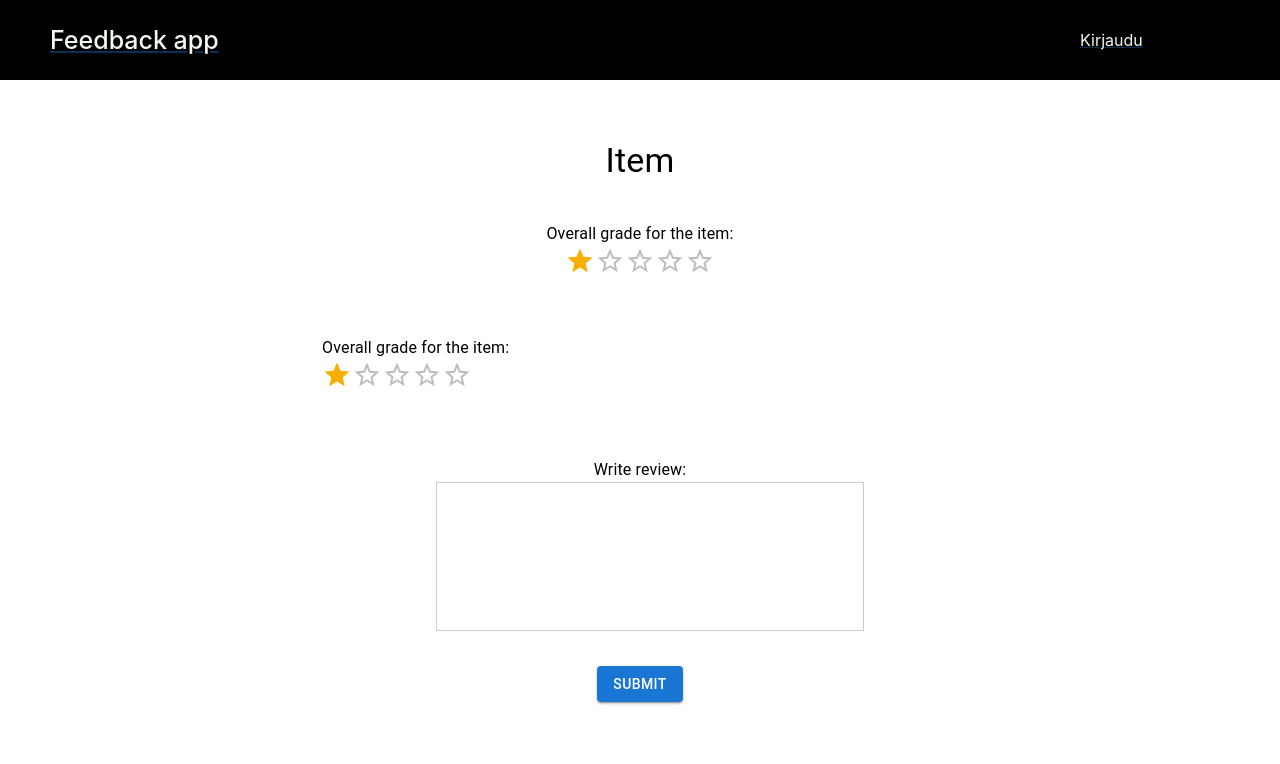
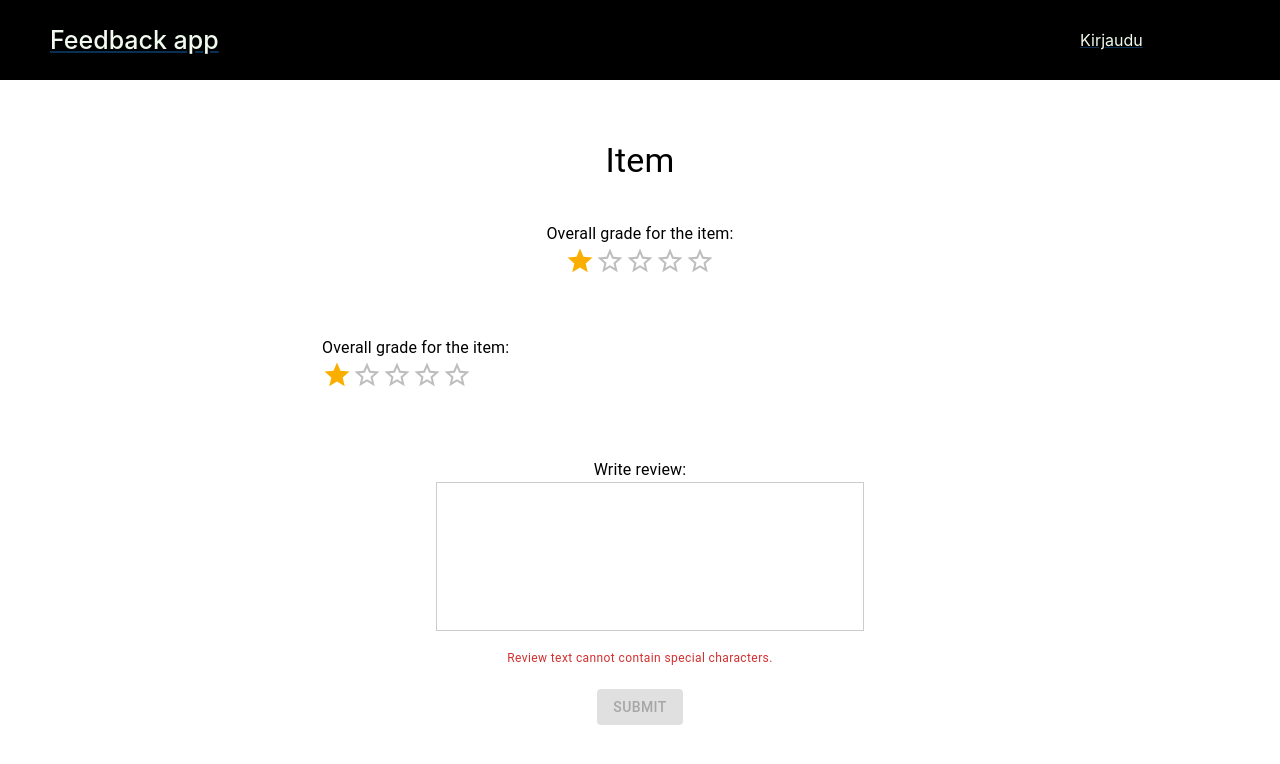
Before and after one commit to maijaidap/feedback-app, a React (Create React App) app in the folder frontend/: page /add-review in a window 1280 px wide. Shown: the top 764 px of the page. Built offline with nearby package versions, Linux system fonts and the light colour scheme.

Commit message:
Add restrictions to review form, prevent special chars

```diff
--- a/frontend/src/components/review-form/ReviewForm.tsx
+++ b/frontend/src/components/review-form/ReviewForm.tsx
@@ -1,4 +1,4 @@
-import { Box, Button, Rating, Typography } from "@mui/material";
+import { Box, Button, FormHelperText, Rating, Typography } from "@mui/material";
 import Grid2 from "@mui/material/Unstable_Grid2";
 import React, { useState } from "react";
 import styles from "./ReviewForm.module.css";
@@ -10,26 +10,37 @@ const ReviewForm = (itemid: any): JSX.Element => {
     const navigate = useNavigate();
     let [grade, setGrade] = useState("");
     let [writtenReview, setWrittenReview] = useState("");
+    const [reviewIsValid, setReviewIsValid] = useState(false);
 
-    function handleChangeGrade(e: any) {
-        setGrade(e.target.value);
+    function handleChangeGrade(newGrade: string) {
+        setGrade(newGrade);
     }
 
     function handleChangeReview(e: any) {
+        // Check whether the review contains any special characters
+        const hasSpecialChars = /[~`!#$%\^&*+=\-\[\]\\';,/{}|\\":<>\?]/g.test(
+            writtenReview
+        );
+        setReviewIsValid(!hasSpecialChars);
         setWrittenReview(e.target.value);
     }
 
     const handleSubmit = async (e: any) => {
         e.preventDefault();
         try {
-            let token = localStorage.getItem("token")
+            let token = localStorage.getItem("token");
             if (token == null) token = "";
 
-            const response = await addReview(token, grade, writtenReview, itemid);
+            const response = await addReview(
+                token,
+                grade,
+                writtenReview,
+                itemid
+            );
             console.log(response.data);
 
             e.target.reset();
-            navigate(`/items/${itemid}`)
+            navigate(`/items/${itemid}`);
         } catch (error) {
             console.error(error);
         }
@@ -52,17 +63,27 @@ const ReviewForm = (itemid: any): JSX.Element => {
                     value={value}
                     onChange={(event, newValue) => {
                         setValue(newValue);
+                        handleChangeGrade(newValue!!.toString());
                     }}
                 />
             </Grid2>
             <form className={styles.review}>
                 <Typography className={styles.header}>Write review:</Typography>
-                <textarea className={styles.text}></textarea>
+                <textarea
+                    className={styles.text}
+                    onChange={handleChangeReview}
+                ></textarea>
+                {!reviewIsValid && (
+                    <FormHelperText error>
+                        Review text cannot contain special characters.
+                    </FormHelperText>
+                )}
                 <Button
-                    href="/item"
                     type="submit"
                     variant="contained"
                     style={{ marginTop: 20 }}
+                    disabled={!reviewIsValid}
+                    onClick={handleSubmit}
                 >
                     Submit
                 </Button>
```
